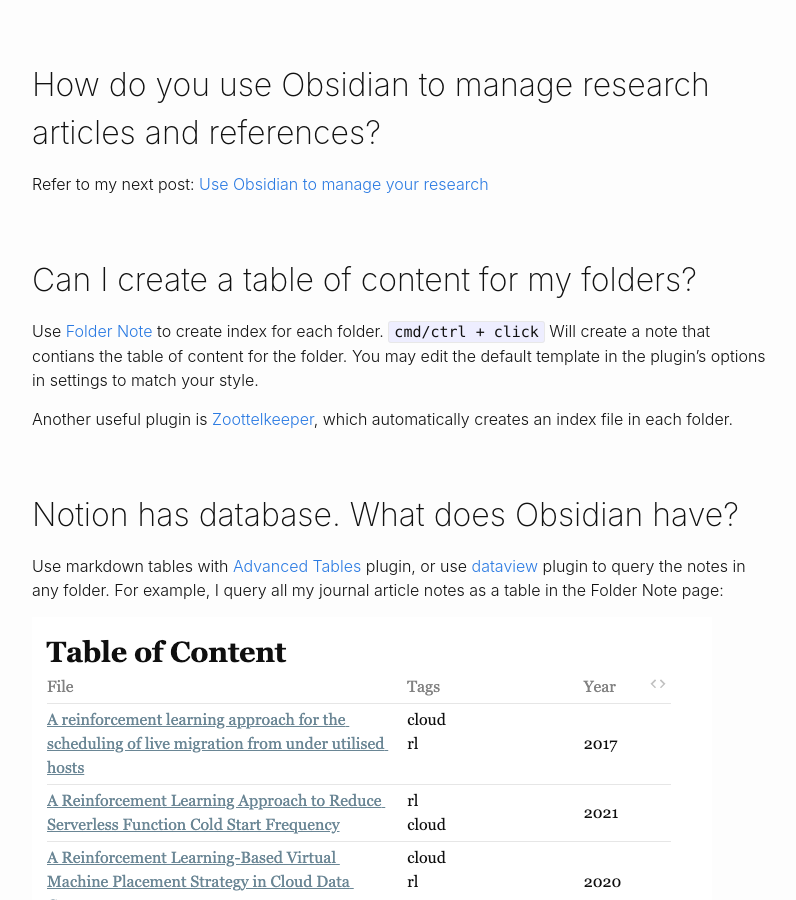
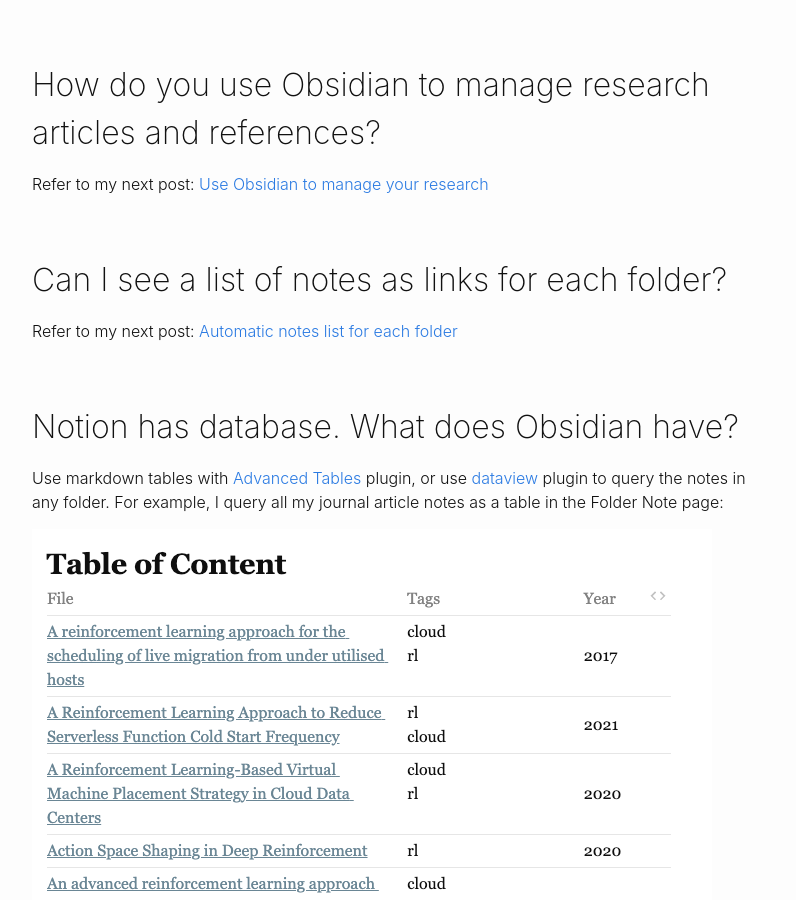
Before and after one commit to yzh503/yzh503.github.io, a Jekyll site: the page built from _posts/2022-04-07-obsidian-tricks.md, in a window 1280 px wide and 900 px high, scrolled down 340 px. Shown: the whole window, without its empty margins (238-1034 px from the left). Built offline with Jekyll 4.4.1, drawn with Linux system fonts in a browser that asks for light colours; formulas are drawn with MathJax 3.

Commit message:
Add a post

```diff
--- a/_posts/2022-04-07-obsidian-tricks.md
+++ b/_posts/2022-04-07-obsidian-tricks.md
@@ -15,12 +15,10 @@
 ---
 Refer to my next post: [Use Obsidian to manage your research](/2022/04/08/use-obsidian-to-manage-your-research.html)
 
-Can I create a table of content for my folders?
+Can I see a list of notes as links for each folder?
 ---
 
-Use [Folder Note](https://github.com/xpgo/obsidian-folder-note-plugin) to create index for each folder. `cmd/ctrl + click` Will create a note that contians the table of content for the folder. You may edit the default template in the plugin's options in settings to match your style.
-
-Another useful plugin is [Zoottelkeeper](https://github.com/akosbalasko/zoottelkeeper-obsidian-plugin), which automatically creates an index file in each folder.
+Refer to my next post: [Automatic notes list for each folder](/2022/08/16/obsidian-folder-note-list.html)
 
 Notion has database. What does Obsidian have?
 ---
```
Also changed, not shown: _posts/2022-08-16-obsidian-folder-note-list.md (added, +23 -0 lines).
